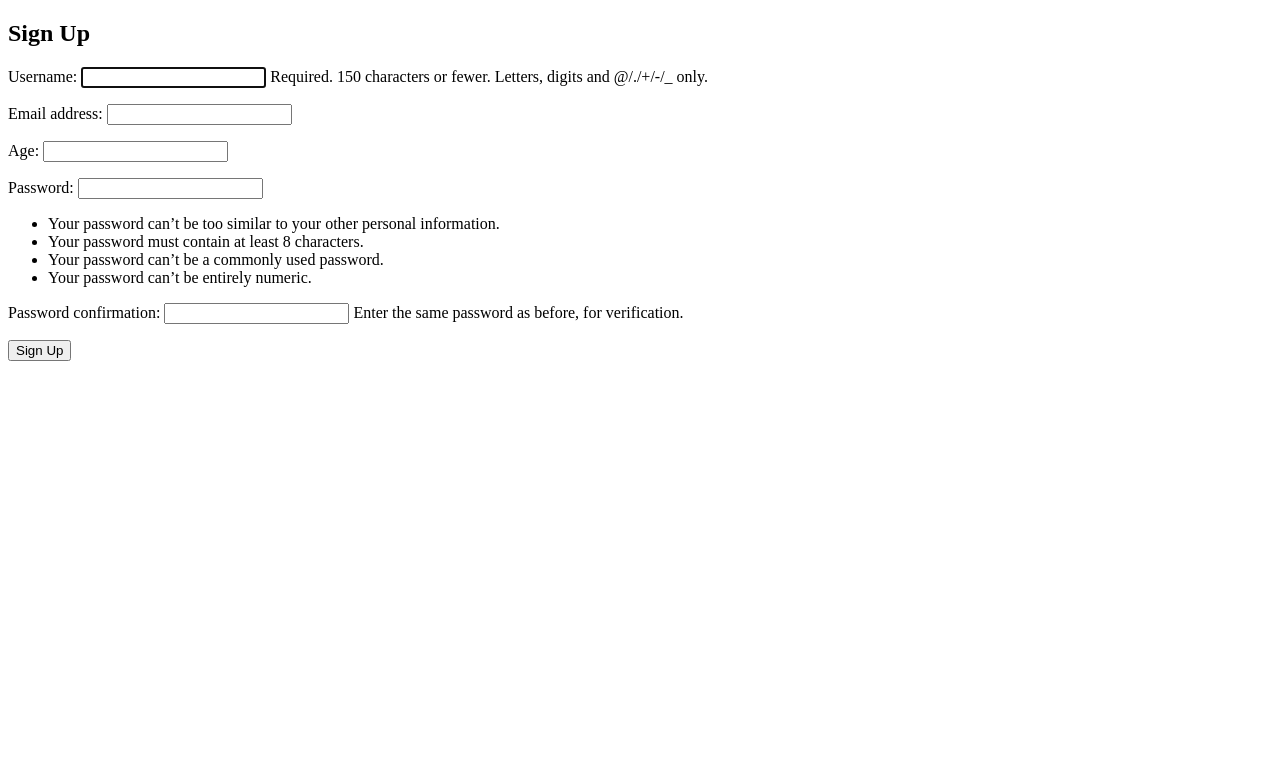
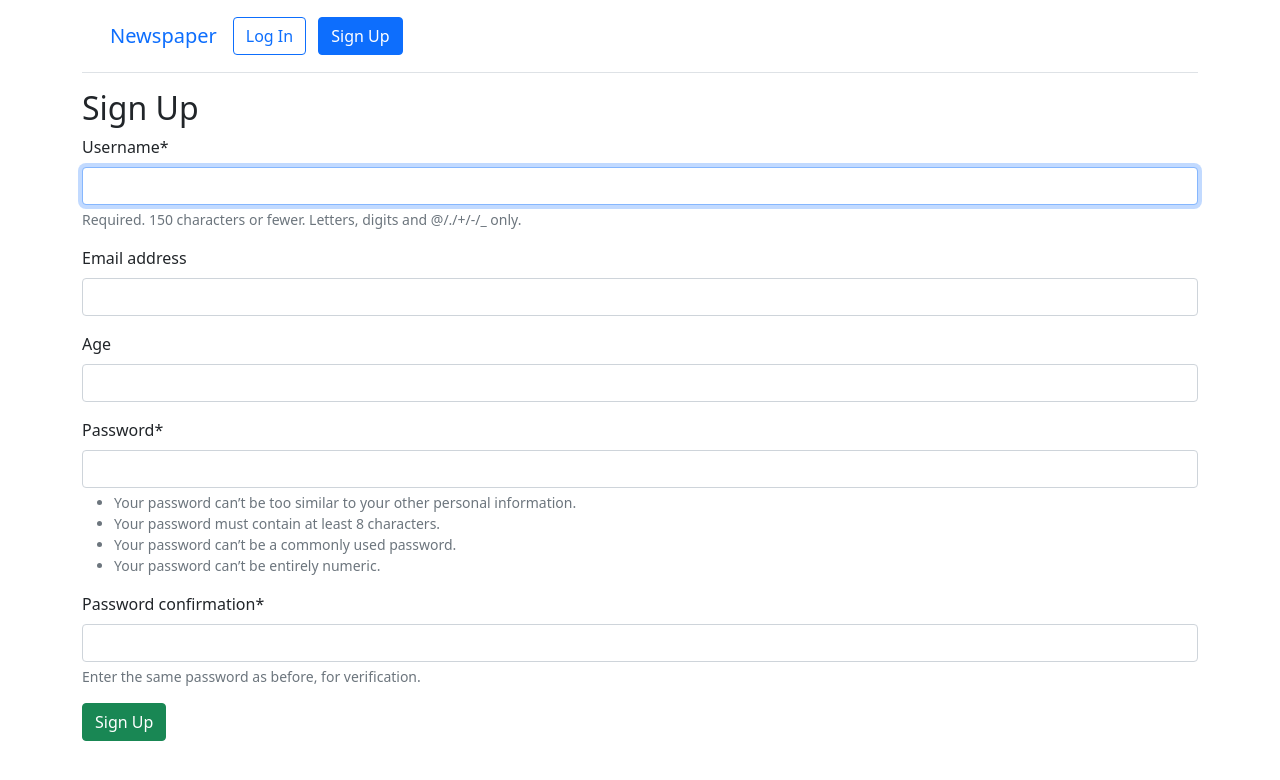
Before and after one commit to osm3rr/news_paper, a Django app: page /accounts/signup/ in a window 1280 px wide. Shown: the top 780 px of the page. Run offline with Django 4.2, Linux system fonts and the light colour scheme; some libraries are stand-ins or nearby versions.

Commit message:
bootstrat style added

```diff
--- a/django_project/settings.py
+++ b/django_project/settings.py
@@ -37,6 +37,8 @@ INSTALLED_APPS = [
     'django.contrib.sessions',
     'django.contrib.messages',
     'django.contrib.staticfiles',
+    'crispy_forms',
+    'crispy_bootstrap5',
     'accounts.apps.AccountsConfig',
     'pages.apps.PagesConfig',
 ]
@@ -127,3 +129,6 @@ AUTH_USER_MODEL = 'accounts.CustomUser'
 
 LOGIN_REDIRECT_URL = "home"
 LOGOUT_REDIRECT_URL = "home"
+
+CRISPY_ALLOWED_TEMPLATE_PACKS = "bootstrap5"
+CRISPY_TEMPLATE_PACK = "bootstrap5"
--- a/django_project/urls.py
+++ b/django_project/urls.py
@@ -23,4 +23,5 @@ urlpatterns = [
     path("", TemplateView.as_view(template_name = "home.html"), name="home"),
     path("accounts/", include("django.contrib.auth.urls")),
     path("accounts/", include("accounts.urls")),
+    path("", include("pages.urls")),
 ]
--- /dev/null
+++ b/pages/urls.py
@@ -0,0 +1,7 @@
+from django.urls import path
+
+from .views import HomePageView
+
+urlpatterns = [
+    path('', HomePageView.as_view(), name='home'),
+]
--- a/templates/base.html
+++ b/templates/base.html
@@ -2,10 +2,57 @@
 <html lang="en">
 <head>
     <title>{% block title %}  Newspaper App{% endblock title %}</title>
+    <meta name="viewport" content="width=device-width, initial-scale=1">
+
+    <!-- bootstrap css -->
+    <link href="https://cdn.jsdelivr.net/npm/bootstrap@5.0.2/dist/css/bootstrap.min.css" rel="stylesheet" integrity="sha384-EVSTQN3/azprG1Anm3QDgpJLIm9Nao0Yz1ztcQTwFspd3yD65VohhpuuCOmLASjC" crossorigin="anonymous">
+
 </head>
 <body>
-    {% block content %}
+    <div class="container">
+        <header class="p-3 mb-3 border-bottom">
+            <div class="container">
+                <div class="d-flex flex-wrap align-items-center justify-content-center
+                justify-content-lg-start">
+                    <a class="navbar-brand" href="{% url 'home' %}">Newspaper</a>
+                    <ul class="nav col-12 col-lg-auto me-lg-auto mb-2 justify-content-center
+                    mb-md-0">
 
-    {% endblock content %}
+                        {% if user.is_authenticated %}
+                            <li><a href="#" class="nav-link px-2 link-dark">+ New</a></li>
+                    </ul>
+                            <div class="dropdown text-end">
+                                <a href="#" class="d-block link-dark text-decoration-none dropdown-toggle"
+                                id="dropdownUser1" data-bs-toggle="dropdown" aria-expanded="false">
+                                {{ user.username }}
+                                </a>
+
+                                <ul class="dropdown-menu text-small" aria-labelledby="dropdownUser1">
+                                    <li><a class="dropdown-item" href="{% url 'password_change'%}">
+                                    Change password</a></li>
+                                    <li><a class="dropdown-item" href="{% url 'logout' %}">Log Out</a></li>
+                                </ul>
+                            </div>
+                        {% else %}
+                    <!-- </ul> -->
+                        <div class="text-end">
+                            <a href="{% url 'login' %}" class="btn btn-outline-primary me-2">
+                            Log In</a>
+                            <a href="{% url 'signup' %}" class="btn btn-primary">Sign Up</a>
+                        </div>
+                        {% endif %}
+                </div>
+            </div>
+
+        </header>
+        <main>
+            {% block content %}
+
+            {% endblock content %}
+        </main>
+    </div>
+    <!-- Bootstrap JS -->
+    <script src="https://cdn.jsdelivr.net/npm/bootstrap@5.0.2/dist/js/bootstrap.bundle.min.js" integrity="sha384-MrcW6ZMFYlzcLA8Nl+NtUVF0sA7MsXsP1UyJoMp4YLEuNSfAP+JcXn/tWtIaxVXM" crossorigin="anonymous"></script>
+
 </body>
 </html>
--- a/templates/registration/login.html
+++ b/templates/registration/login.html
@@ -1,5 +1,5 @@
 {% extends "base.html" %}
-
+{% load crispy_forms_tags %}
 {% block title %}Log In{% endblock title %}
 
 {% block content %}
@@ -8,8 +8,8 @@
     <form method="post">
 
         {% csrf_token %}
-        {{ form.as_p }}
-        <button type="submit" >Log In</button>
+        {{ form|crispy }}
+        <button class="btn btn-success ml-2" type="submit">Log In</button>
 
     </form>
 
--- a/templates/registration/signup.html
+++ b/templates/registration/signup.html
@@ -1,5 +1,5 @@
 {% extends "base.html" %}
-
+{% load crispy_forms_tags %}
 {% block title %}Sign Up{% endblock title %}
 
 {% block content %}
@@ -8,8 +8,8 @@
     <form method="post">
 
         {% csrf_token %}
-        {{ form.as_p }}
-        <button type="submit" >Sign Up</button>
+        {{ form|crispy }}
+        <button class="btn btn-success" type="submit">Sign Up</button>
 
     </form>
 
```
Also changed, not shown: db.sqlite3.
